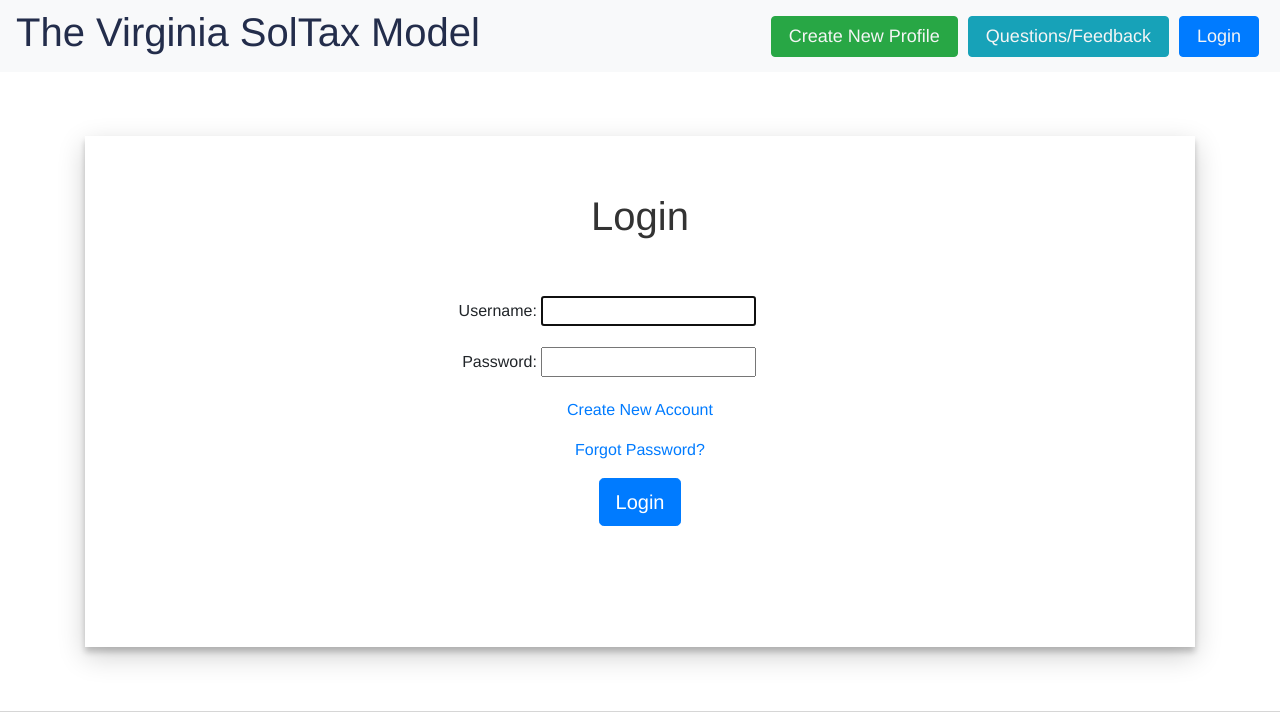
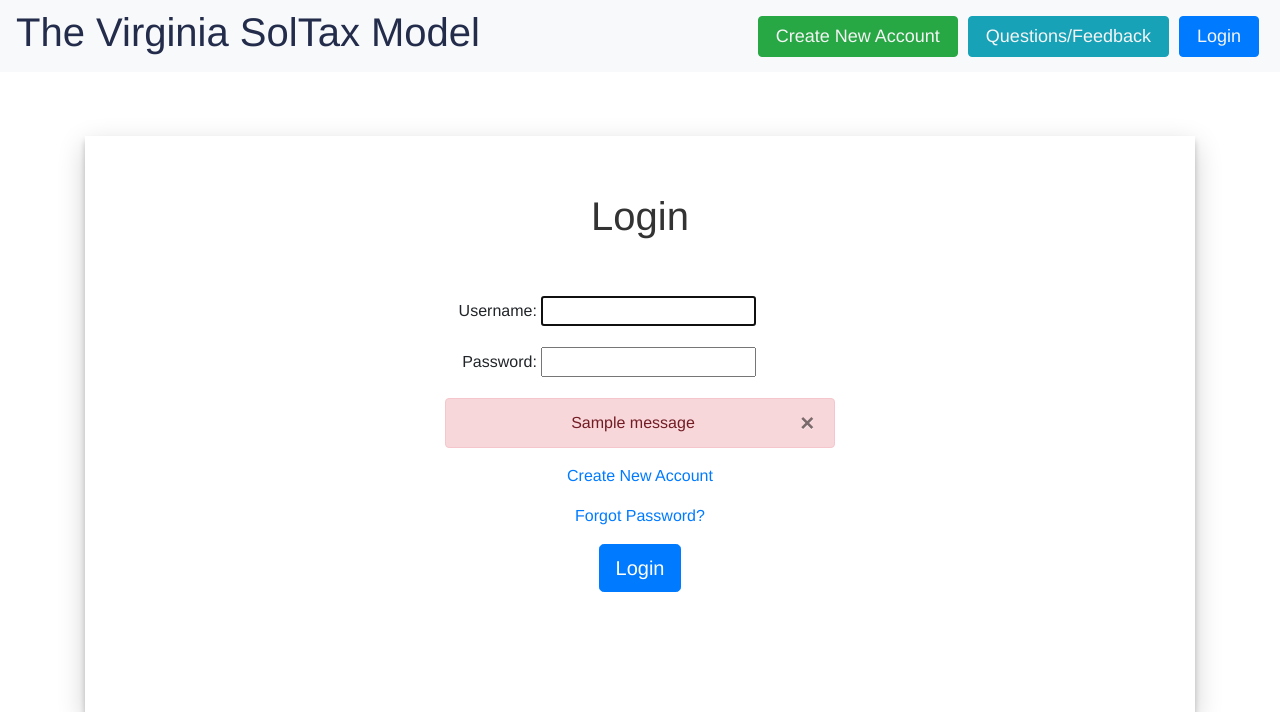
Before and after one commit to coopercenter/sol-tax-webapp, a Django app: page /login/ in a window 1280 px wide. Shown: the top 712 px of the page. Run offline with Django 3.2, Linux system fonts and the light colour scheme; tables that the repository leaves empty hold one stand-in row (values such as "Sample post"); one stand-in notice (Sample message) is shown; some libraries are stand-ins or nearby versions.

Commit message:
login error message

```diff
--- a/models/templates/base.html
+++ b/models/templates/base.html
@@ -40,7 +40,7 @@ include 'extends 'base.html'' at the top of the file to include the base html el
                         <button class="btn btn-info log-button"><a href="/feedback/" class="not-log-button">Questions/Feedback</a></h4></button>
                         <button class="btn btn-danger not-log-button"><a href="/logout/" class="not-log-button">Logout</a></h4></button>
                     {% else %}
-                        <button class="btn btn-success not-log-button"><a href="/signup/" class="not-log-button">Create New Profile</a></h4></button>
+                        <button class="btn btn-success not-log-button"><a href="/signup/" class="not-log-button">Create New Account</a></h4></button>
                         <button class="btn btn-info log-button"><a href="/feedback/" class="not-log-button">Questions/Feedback</a></h4></button>
                         <button class="btn btn-primary not-log-button"><a href="/login/" class="not-log-button">Login</a></h4></button>
 
--- a/models/templates/login.html
+++ b/models/templates/login.html
@@ -14,13 +14,22 @@
                     {{field.label_tag}}   {{field}}
                 </div>
             {% endfor %}
+
+            {% for message in messages %}
+                <div class="alert alert-danger">
+                    <a class="close" href="#" data-dismiss="alert">×</a>
+                    {{ message }}
+                </div>
+            {% endfor %}
+
             <p><a href="/signup">Create New Account</a></p>
             <p><a href="/reset-password">Forgot Password?</a></p>
             <div class="form-group">
                 <input type="submit" class="btn btn-primary btn-lg login-submit" value="Login"/>
             </div>
+        </form>
 
-        </form>
+        </div>
     </div>
 </div>
 
--- a/models/views.py
+++ b/models/views.py
@@ -49,8 +49,11 @@ def loginView(request):
             user = form.get_user()
             login(request, user) # Check Login Information
             return HttpResponseRedirect('/user-' + str(user)+'/') #redirect to locality's home page
-    #else: # Displays Login Form
-    form = AuthenticationForm()
+        else:
+            messages.error(request, 'Username or Password is incorrect')
+            return HttpResponseRedirect('/login/')
+    else: # Displays Login Form
+        form = AuthenticationForm()
     return render(request, 'login.html', {'form': form})
 
 # Logout, redirects to landing page
```
Also changed, not shown: SolarTax/settings.py (+6 -2 lines).
